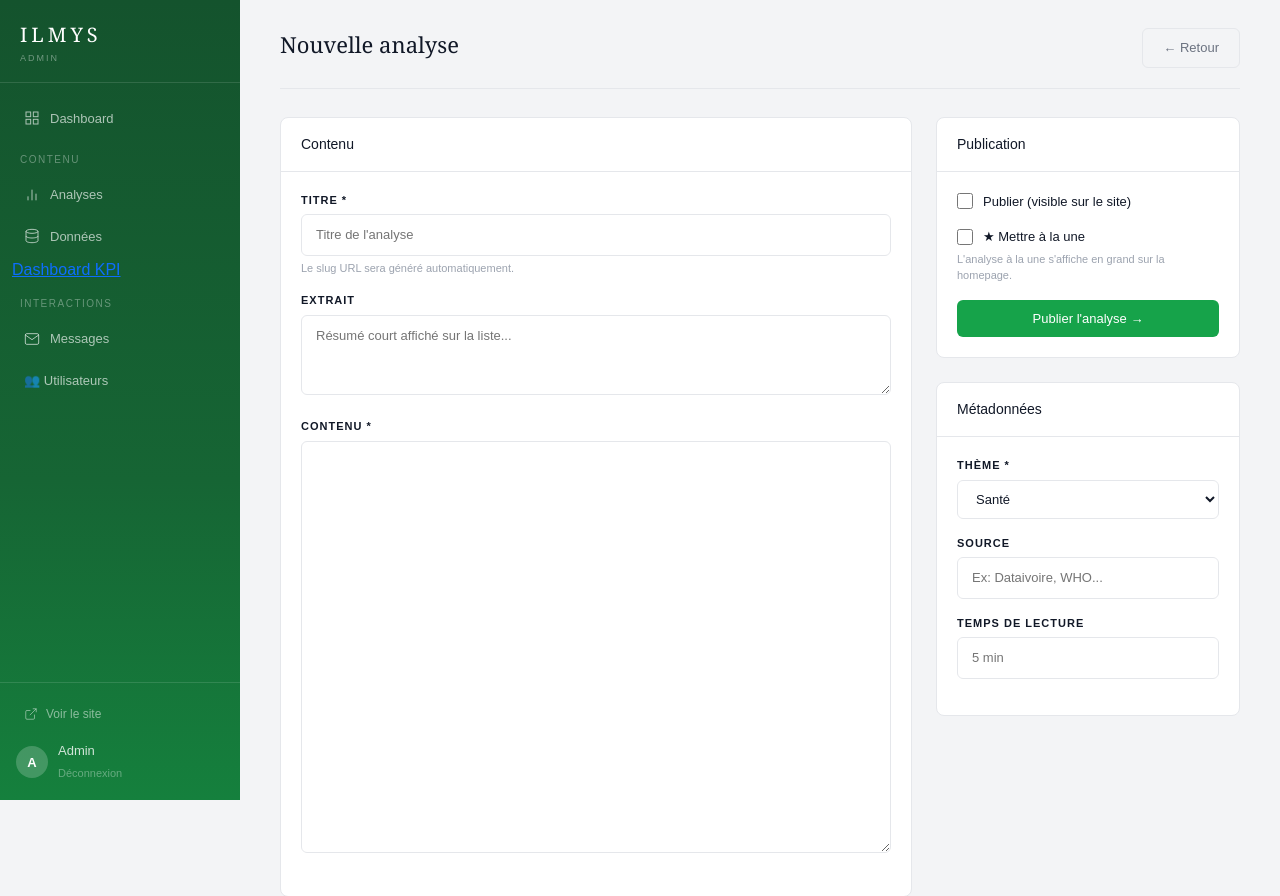
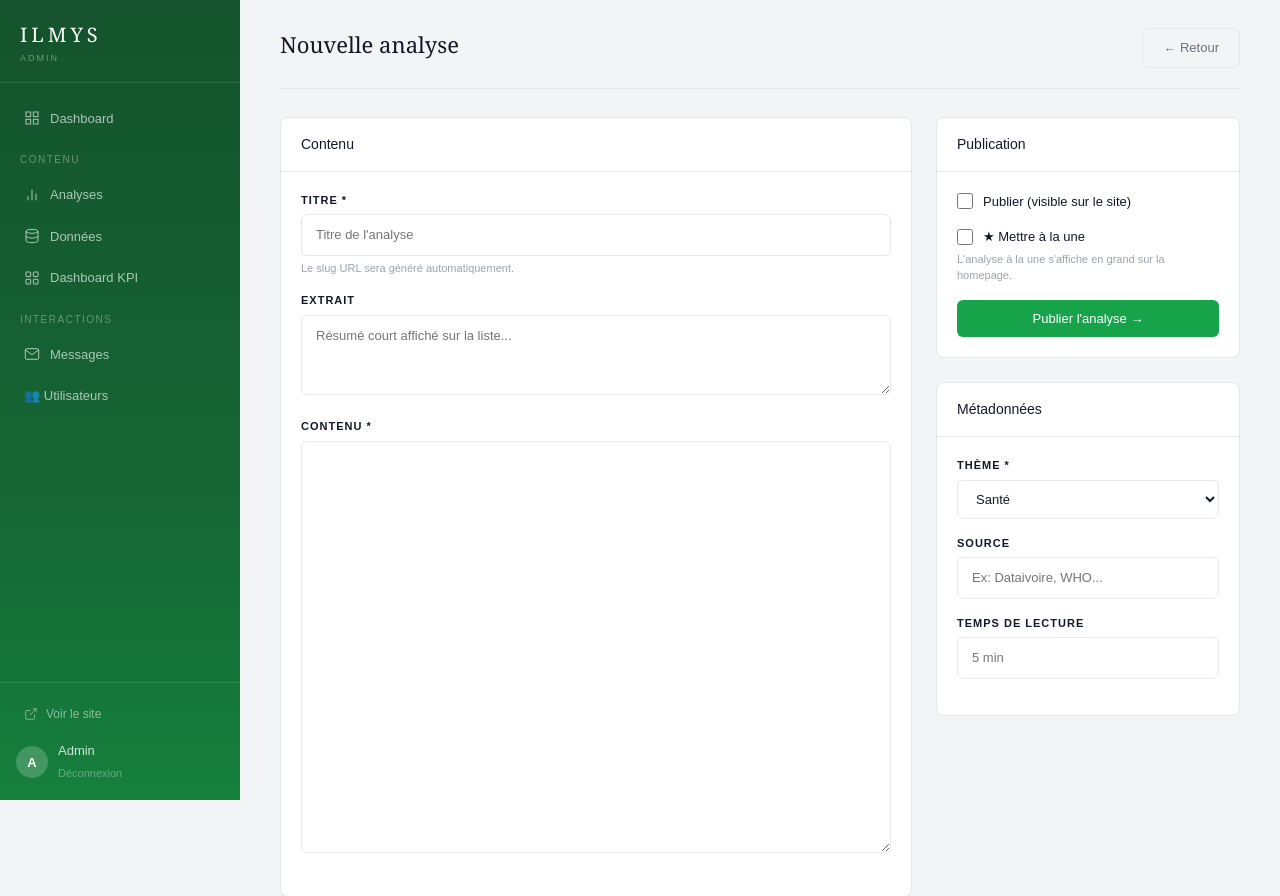
Before and after one commit to lynol/ilmys, a Flask app: page /admin/analyses/ajouter in a window 1280 px wide. Shown: the top 896 px of the page. Run offline with Flask 3, Linux system fonts and the light colour scheme; the visitor is signed in with stand-in values (Sample User, id 1); some libraries are stand-ins or nearby versions.

Commit message:
Dashboard vue générale + API KPI

```diff
--- a/templates/admin/base_admin.html
+++ b/templates/admin/base_admin.html
@@ -59,8 +59,15 @@
             </a>
 
             <a href="{{ url_for('admin_dashboard_kpi') }}"
-            class="admin-nav-link {% if request.endpoint == 'admin_dashboard_kpi' %}active{% endif %}">
-                <i class="ti ti-chart-bar"></i> Dashboard KPI
+            class="sidebar-link {% if request.endpoint == 'admin_dashboard_kpi' %}active{% endif %}">
+                <svg viewBox="0 0 24 24" fill="none"
+                    stroke="currentColor" stroke-width="1.5">
+                    <rect x="3" y="3" width="7" height="7" rx="1"/>
+                    <rect x="14" y="3" width="7" height="7" rx="1"/>
+                    <rect x="3" y="14" width="7" height="7" rx="1"/>
+                    <rect x="14" y="14" width="7" height="7" rx="1"/>
+                </svg>
+                Dashboard KPI
             </a>
 
             <div class="sidebar-section-label">Interactions</div>
```
